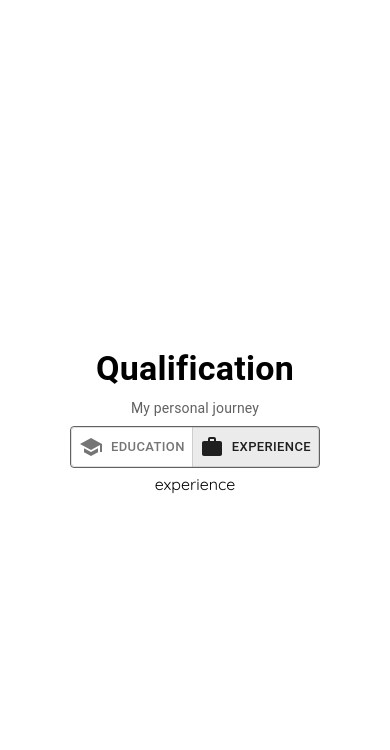
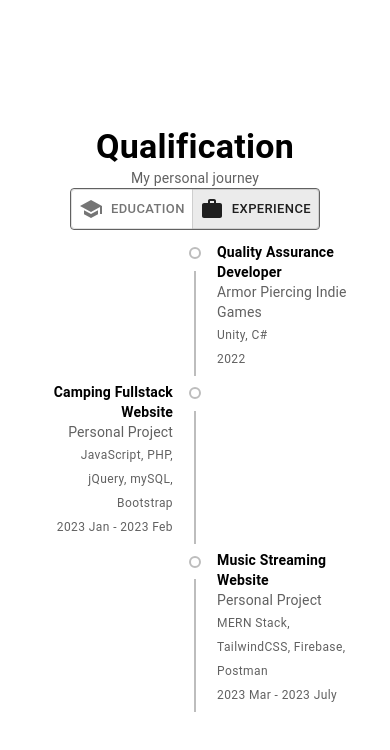
Before and after one commit to thantheinthwin/thantheinthwin.github.io, a Next.js app: page /components/Qualification in a window 390 px wide. Both pictures are taken after a click on the button "EXPERIENCE". Shown: the top 750 px of the page. Built offline with nearby package versions, Linux system fonts and the light colour scheme.

Commit message:
portfolio project wrapped up

```diff
--- a/next.config.js
+++ b/next.config.js
@@ -1,6 +1,17 @@
 /** @type {import('next').NextConfig} */
 const nextConfig = {
   reactStrictMode: true,
+  webpack: (config, options) => {
+    config.module.rules.push({
+      test: /\.pdf$/,
+      use: [
+        {
+          loader: 'file-loader',
+        }
+      ]
+    })
+    return config
+  },
 }
 
 module.exports = nextConfig
--- a/package.json
+++ b/package.json
@@ -30,5 +30,8 @@
     "react-router-hash-link": "^2.4.3",
     "tailwindcss": "3.3.1",
     "typewriter-effect": "^2.19.0"
+  },
+  "devDependencies": {
+    "file-loader": "^6.2.0"
   }
 }
--- a/src/pages/components/About.jsx
+++ b/src/pages/components/About.jsx
@@ -1,6 +1,7 @@
 import React, { forwardRef, useRef } from 'react'
 import { motion, useInView } from 'framer-motion';
 import Image from 'next/image';
+
 import { ProfilePic } from '../../../public/assets/images';
 import { Button, Icon, Typography } from '@mui/material';
 
@@ -79,7 +80,7 @@ const About = forwardRef((state, ref) => {
     >
       <div
         ref={ref}
-        className="grid justify-center grid-cols-1 col-span-10 col-start-2 gap-4 lg:col-span-8 lg:col-start-3 dark:text-white md:grid-cols-6"
+        className="grid justify-center grid-cols-1 col-span-10 col-start-2 md:gap-4 lg:col-span-8 lg:col-start-3 dark:text-white md:grid-cols-6"
       >
         <div
           ref={myRef}
@@ -115,7 +116,7 @@ const About = forwardRef((state, ref) => {
             </motion.div>
             <motion.div variants={title}>
               <Typography
-                variant="h6"
+                variant="subtitle2"
                 sx={{ color: "grey.700" }}
                 className="mb-2"
               >
@@ -153,6 +154,7 @@ const About = forwardRef((state, ref) => {
               })}
             </motion.div>
             <motion.div variants={item}>
+              <a href='https://drive.google.com/uc?export=download&id=13wuchmn9GaaRhLKmVfS1HRs2FQDGDBOQ' target='_blank' download='Thant Hein Thwin-Resume.pdf' rel='noopener noreferrer'>
                 <Button
                   className="gap-2 mt-4 bg-black rounded-md shadow-none md:mt-6 hover:bg-black hover:shadow-none dark:bg-white w-max"
                   variant="contained"
@@ -160,6 +162,7 @@ const About = forwardRef((state, ref) => {
                   Download CV
                   <FiDownload />
                 </Button>
+              </a>
             </motion.div>
           </motion.div>
         )}
--- a/src/pages/components/NavBar.jsx
+++ b/src/pages/components/NavBar.jsx
@@ -37,7 +37,7 @@ const NavBar = (location) => {
       icon: <HiOutlineCode className='m-2 text-xl'/>
     },
     {
-      name: 'Qualificaton',
+      name: 'Qualification',
       link: '#qualification',
       icon: <MdOutlineWorkOutline className='m-2 text-xl'/>
     },
@@ -119,7 +119,7 @@ const NavBar = (location) => {
           </IconButton>
         </div>
         <div className="flex flex-col items-center justify-center w-full h-2/6">
-          <span className="-mb-8 -rotate-90">
+          <span className="-rotate-90">
             <Chip label={location?.location} variant="outlined" />
           </span>
         </div>
--- a/src/pages/components/Qualification.jsx
+++ b/src/pages/components/Qualification.jsx
@@ -66,7 +66,7 @@ const Qualification = forwardRef((state, ref) => {
   return (
     <motion.section
       id="qualification"
-      className="relative flex justify-center p-8 snap-start dark:bg-neutral-700"
+      className="relative flex justify-center p-2 md:p-8 snap-start dark:bg-neutral-700"
     >
       <div
         ref={ref}
@@ -74,10 +74,10 @@ const Qualification = forwardRef((state, ref) => {
       >
         <div ref={myRef} className='w-full'>
           { isInView &&
-            <motion.div variants={container} initial='hidden' animate='show' exit='exit' className='grid items-center justify-center w-full grid-cols-1 gap-2 text-center'>
+            <motion.div variants={container} initial='hidden' animate='show' exit='exit' className='grid items-center justify-center w-full grid-cols-1 text-center md:gap-4'>
               <motion.div variants={title}><Typography variant='h4' sx={{fontWeight: 'bold'}}>Qualification</Typography></motion.div>
-              <motion.div variants={title}><Typography variant='body2' sx={{color: 'grey.700'}}>My personal journey</Typography></motion.div>
-              <motion.div variants={content} className='grid justify-center w-full grid-cols-1 gap-1'>
+              <motion.div variants={title}><Typography variant='body2' sx={{color: 'grey.700'}} className='mb-1'>My personal journey</Typography></motion.div>
+              <motion.div variants={content} className='grid justify-center w-full grid-cols-1 md:gap-1'>
                 <div className='col-span-full'>
                   <ToggleButtonGroup
                     aria-label='qualification formatting'
@@ -140,7 +140,46 @@ const Qualification = forwardRef((state, ref) => {
                         </TimelineItem>
                       </Timeline>
                     </div>
-                  : <div>experience</div> }
+                  : <div>
+                    <Timeline position="alternate">
+                        <TimelineItem>
+                          <TimelineSeparator>
+                            <TimelineDot variant="outlined" />
+                            <TimelineConnector />
+                          </TimelineSeparator>
+                          <TimelineContent>
+                            <Typography variant='body2' sx={{fontWeight: 'bold'}}>Quality Assurance Developer</Typography>
+                            <Typography variant='body2' sx={{color: 'grey.700'}}>Armor Piercing Indie Games</Typography>
+                            <Typography variant='caption' sx={{color: 'grey.700'}}>Unity, C#</Typography><br/>
+                            <Typography variant='caption' sx={{color: 'grey.700'}}>2022</Typography>
+                          </TimelineContent>
+                        </TimelineItem>
+                        <TimelineItem>
+                          <TimelineSeparator>
+                            <TimelineDot variant="outlined" />
+                            <TimelineConnector />
+                          </TimelineSeparator>
+                          <TimelineContent>
+                            <Typography variant='body2' sx={{fontWeight: 'bold'}}>Camping Fullstack Website</Typography>
+                            <Typography variant='body2' sx={{color: 'grey.700'}}>Personal Project</Typography>
+                            <Typography variant='caption' sx={{color: 'grey.700'}}>JavaScript, PHP, jQuery, mySQL, Bootstrap</Typography><br/>
+                            <Typography variant='caption' sx={{color: 'grey.700'}}>2023 Jan - 2023 Feb</Typography>
+                          </TimelineContent>
+                        </TimelineItem>
+                        <TimelineItem>
+                          <TimelineSeparator>
+                            <TimelineDot variant="outlined" />
+                            <TimelineConnector />
+                          </TimelineSeparator>
+                          <TimelineContent>
+                            <Typography variant='body2' sx={{fontWeight: 'bold'}}>Music Streaming Website</Typography>
+                            <Typography variant='body2' sx={{color: 'grey.700'}}>Personal Project</Typography>
+                            <Typography variant='caption' sx={{color: 'grey.700'}}>MERN Stack, TailwindCSS, Firebase, Postman</Typography><br/>
+                            <Typography variant='caption' sx={{color: 'grey.700'}}>2023 Mar - 2023 July </Typography>
+                          </TimelineContent>
+                        </TimelineItem>
+                      </Timeline>
+                  </div> }
               </motion.div>
             </motion.div>
           }
--- a/src/pages/components/Skill.jsx
+++ b/src/pages/components/Skill.jsx
@@ -114,11 +114,11 @@ const Skill = forwardRef((state, ref) => {
   return (
     <motion.section
       id="skill"
-      className="relative flex justify-center p-8 snap-start dark:bg-neutral-700"
+      className="relative flex justify-center h-full p-8 snap-start dark:bg-neutral-700"
     >
       <div
         ref={ref}
-        className="flex flex-col items-center justify-center w-5/6 h-full gap-4 dark:text-white"
+        className="flex flex-col items-center justify-center w-5/6 gap-2 mb-4 md:mb-0 md:gap-4 dark:text-white"
       >
         <div className="grid w-full text-center" ref={titleRef}>
           {isInView && (
@@ -150,7 +150,7 @@ const Skill = forwardRef((state, ref) => {
           >
             {skills.map((item, i) => {
               return (
-                <motion.div key={i} className="p-2 border border-black rounded-md dark:border-white md:p-4">
+                <motion.div key={i} className="border border-black rounded-md dark:border-white md:p-4">
                   {i == 0 && (
                     <Typography
                       variant="subtitle1"
--- a/src/pages/index.js
+++ b/src/pages/index.js
@@ -3,7 +3,6 @@ import { ThemeProvider } from '@mui/material/styles';
 import { createTheme, colors } from '@mui/material'
 
 import { Main } from './components';
-import { color } from 'framer-motion';
 
 export const ColorModeContext = React.createContext();
 
```
Also changed, not shown: 2 other files (tests, documents, lock files or other folders). Lines whose indentation alone changed are shown as unchanged.
